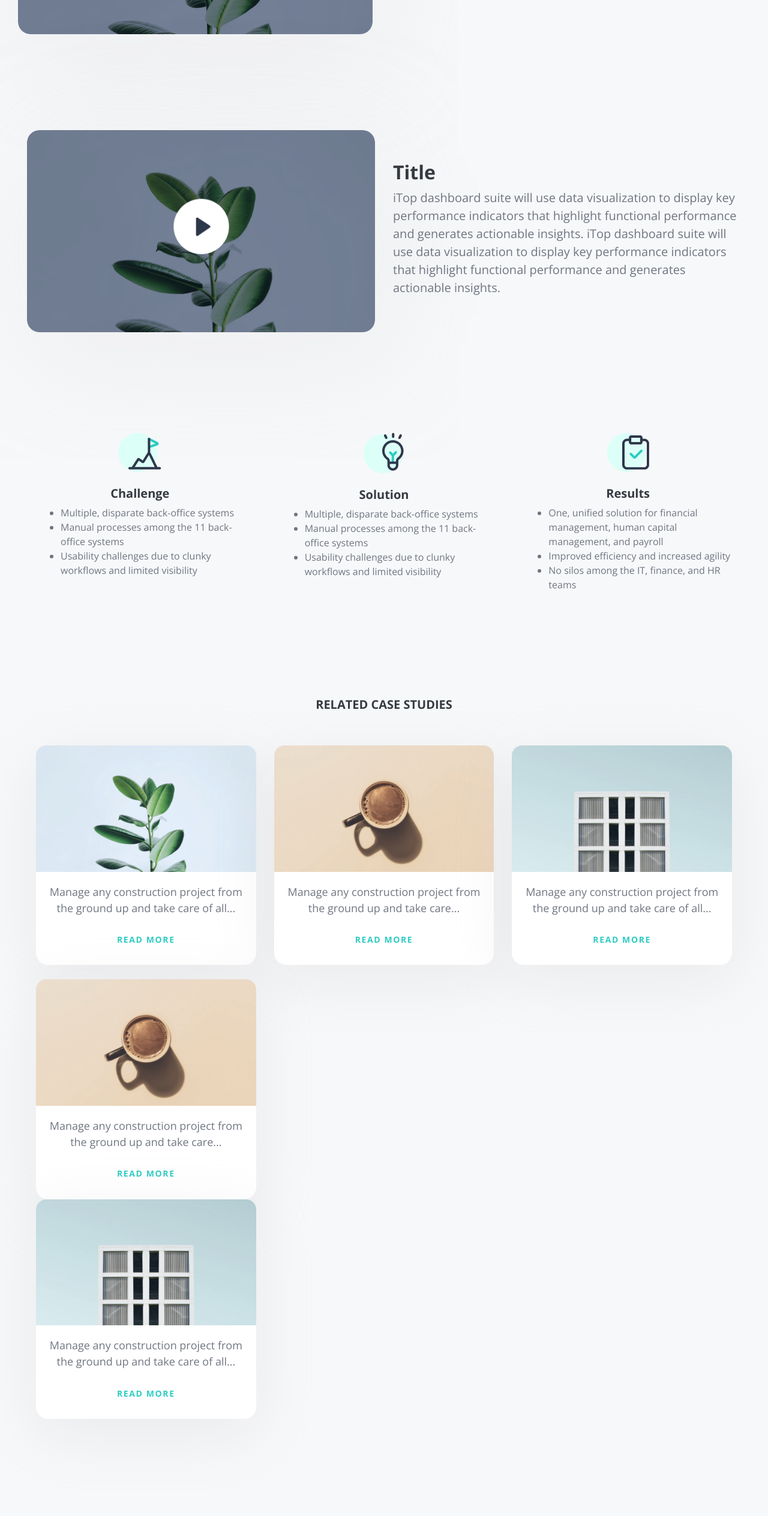
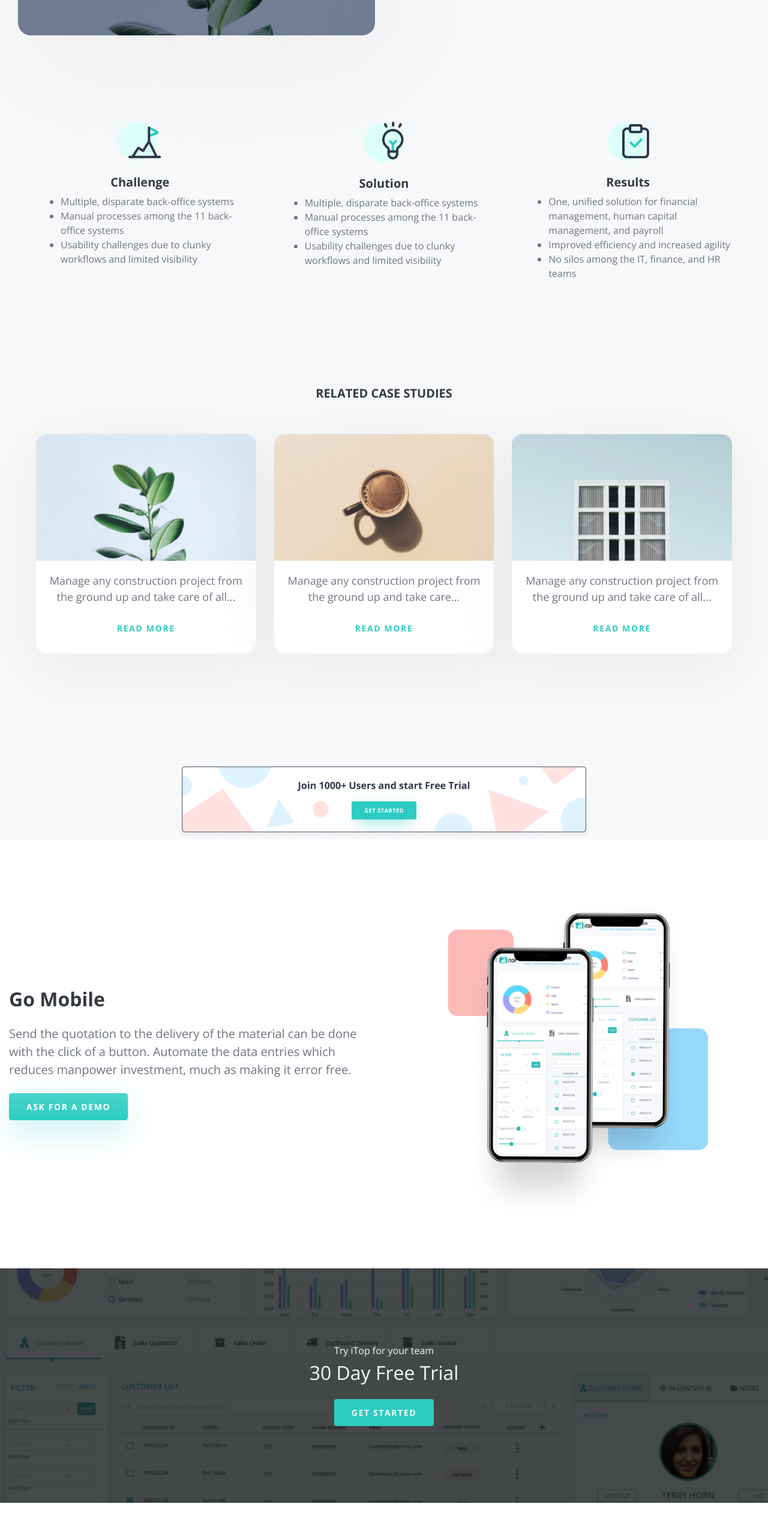
Before and after one commit to colartpix/itop-fe, a React (Create React App) app: page /casestudy in a window 1280 px wide. Shown: the part 1014-3542 px from the top of the page at 60% size. Built offline with nearby package versions, Linux system fonts and the light colour scheme.

Commit message:
commit for UI changes and responsiveness.

```diff
--- a/src/itop-components/Modals/signup.js
+++ b/src/itop-components/Modals/signup.js
@@ -13,7 +13,7 @@ const Signup = ({
             </div>
             <div className="padding-30">
                 <Row className="justify-content-md-center mb-5">
-                    <Col xs lg="6">
+                    <Col xs lg="6" sm={12}>
                         <Form.Group controlId="formBasicEmail">
                             <Form.Label>First Name</Form.Label>
                             <Form.Control type="text" placeholder="Enter First Name" />
@@ -30,7 +30,7 @@ const Signup = ({
                             </Form.Control>
                         </Form.Group>
                     </Col>
-                    <Col xs lg="6">
+                    <Col xs lg="6" sm={12}>
                         <Form.Group className="" controlId="formBasicPassword">
                             <Form.Label>Last Name</Form.Label>
                             <Form.Control type="text" placeholder="Last Name" />
--- a/src/scss/style.scss
+++ b/src/scss/style.scss
@@ -150,16 +150,34 @@ padding-left: 0px;
   .sectionpadding80 {
     padding: 20px 15px;
   }
+  .mobilepaddingtop{
+      padding-top: 25px;
+  }
+  .mobilepaddingbottom{
+      padding-bottom: 25px !important;
+  }
 }
 @media screen and (min-width: 576px) and (max-width: 767px){
   .sectionpadding80 {
     padding: 30px 15px;
+  }
+  .mobilepaddingtop{
+      padding-top: 25px;
+  }
+  .mobilepaddingbottom{
+      padding-bottom: 25px !important;
   }
 }
 
 @media screen and (min-width: 768px) and (max-width: 1024px){
   .sectionpadding80 {
     padding: 50px 15px;
+  }
+  .mobilepaddingtop{
+      padding-top: 25px;
+  }
+  .mobilepaddingbottom{
+      padding-bottom: 25px !important;
   }
 }
 @media screen and (min-width: 1025px) and (max-width: 1200px){
--- a/src/views/CaseStudy.js
+++ b/src/views/CaseStudy.js
@@ -21,13 +21,13 @@ const CaseStudy = ({
 
       <div className="container">
         <div className="sectionpadding80 row align-items-center justify-content-between">
-          <div className="col-lg-3">
+          <div className="col-lg-3 mobilepaddingtop mobilepaddingbottom">
             <h1 className="text-dark text-bold">Case Study</h1>
             <h1 className="text-dark text-bold">Title</h1>
             <h5 className="line-height-banner">Empower your company’s supply chanin management with iTop and allow it to functoin efficiently and cost effectively.</h5>
             <button className="btn btn-primary text-uppercase">read full story</button>
           </div>
-          <div className="col-lg-7"><img src={Rectangle_30} className="casestudybanner" /></div>
+          <div className="col-lg-7 mobilepaddingtop"><img src={Rectangle_30} className="casestudybanner " /></div>
 
         </div>
 
@@ -35,27 +35,15 @@ const CaseStudy = ({
       <div className="container-fluid bg-white">
         <div className="container sectionpadding80">
           <div className="row align-items-center justify-content-between">
-            <div className="col-lg-6"><img src={video} className="boximg" /></div>
+            <div className="col-lg-6"><img src={video} className="boximg w-100" /></div>
 
-            <div className="col-lg-6">
+            <div className="col-lg-6 mobilepaddingtop">
               <h2 className="text-dark text-bold">Title</h2>
               <h5 className="line-height-banner">iTop dashboard suite will use data visualization to display key performance indicators that highlight functional performance and generates actionable insights. iTop dashboard suite will use data visualization to display key performance indicators that highlight functional performance and generates actionable insights.</h5>
             </div>
           </div>
         </div>
-<div className="container-fluid bg-white">
-<div className="container sectionpadding80">
-  <Row className="align-items-center justify-content-between">
-  <Col xs={{ span:12, order: 'last' }} sm={{ span:12, order: 'last' }} lg={{ span:6, order: 'first' }}><img src={video} className="w-100 boximg mb-4" /></Col>
 
-    <Col xs={{ span:12, order: 'first' }} sm={{ span:12, order: 'first' }} lg={{ span:6, order: 'last' }} className="mb-4">
-      <h2 className="text-dark text-bold">Title</h2>
-      <h5 className="line-height-banner">iTop dashboard suite will use data visualization to display key performance indicators that highlight functional performance and generates actionable insights. iTop dashboard suite will use data visualization to display key performance indicators that highlight functional performance and generates actionable insights.</h5>
-    </Col>
-  </Row>
-</div>
-
-    </div>
 
       <div className="container-fluid py-5">
         <div className="container">
@@ -140,27 +128,10 @@ const CaseStudy = ({
                     </div>
                 </div>
               </div>
-              <div className="col-xxl-4 col-xl-4 col-lg-4 col-md-6 col-sm-12 col-xs-12">
-                <div className="card">
-                  <img src={Rectangle_31} className="card-img-top" alt="..." />
-                  <div className="card-body text-center">
-                    <p className="card-text">Manage any construction project from the ground up and take care...</p>
-                    <a href="#" className="btn custom-link">READ MORE</a>
-                  </div>
-                </div>
-              </div>
-              <div className="col-xxl-4 col-xl-4 col-lg-4 col-md-6 col-sm-12 col-xs-12">
-                <div className="card">
-                  <img src={Rectangle_32} className="card-img-top" alt="..." />
-                  <div className="card-body text-center">
-                    <p className="card-text">Manage any construction project from the ground up and take care of all...</p>
-                    <a href="#" className="btn custom-link">READ MORE</a>
-                  </div>
-                </div>
-              </div>
+
             </div>
           </div>
-          <div className="smallContainer sectionpadding80 pb-0">
+          <div className="smallContainer sectionpadding80 pb-0 mobilepaddingbottom">
             <img className="w-100" src={Banner} />
           </div>
         </div>
--- a/src/views/Contact.js
+++ b/src/views/Contact.js
@@ -13,7 +13,7 @@ const Contact = ({
     <>
       <div className="container">
         <div className="row align-items-center justify-content-between">
-          <div className="col-lg-3">
+          <div className="col-lg-3 mobilepaddingtop mobilepaddingbottom">
             <h1 className="text-dark text-bold">Contact us </h1>
             <h5 className="line-height-banner">Empower your company’s supply chanin management with iTop and allow it to functoin efficiently and cost effectively.</h5>
           </div>
--- a/src/views/Pricing.js
+++ b/src/views/Pricing.js
@@ -14,7 +14,7 @@ const Pricing = ({
 
       <div className="container padding-bottom-10">
         <div className="row align-items-center justify-content-between">
-          <div className="col-lg-3">
+          <div className="col-lg-3 mobilepaddingtop mobilepaddingbottom">
             <h1 className="text-dark text-bold">The right price </h1>
             <h1 className="text-dark text-bold">for you</h1>
             <h5 className="line-height-banner">Empower your company’s supply chanin management with iTop and allow it to functoin efficiently and cost effectively.</h5>
--- a/src/views/WhyWe.js
+++ b/src/views/WhyWe.js
@@ -8,6 +8,7 @@ import jambotronwhy from '../assets/jambotronwhy.png';
 import chartwhy from '../assets/chartwhy.png';
 import Banner from '../assets/Banner.png';
 import whybox from '../assets/whybox.png';
+import { Row, Col } from 'react-bootstrap'
 
 
 const WhyWe = ({
@@ -20,7 +21,7 @@ const WhyWe = ({
 
       <div className="container ">
         <div className="row align-items-center justify-content-between">
-          <div className="col-lg-3">
+          <div className="col-lg-3 mobilepaddingtop mobilepaddingbottom">
             <h1 className="text-dark text-bold">Why are we</h1>
             <h1 className="text-dark text-bold">different</h1>
             <h5 className="line-height-banner">Empower your company’s supply chanin management with iTop and allow it to functoin efficiently and cost effectively.</h5>
@@ -77,14 +78,19 @@ const WhyWe = ({
 
       <div className="container-fluid py-5">
         <div className="container sectionpadding80">
-          <div className="row align-items-center justify-content-between">
-            <div className="col-lg-6"><img src={chartwhy} className="boximg" /></div>
 
-            <div className="col-lg-6">
+
+
+          <Row className=" align-items-center justify-content-between">
+          <Col className="" xs={{ span:12, order: 'last' }} sm={{ span:12, order: 'last' }} lg={{ span:6, order: 'first' }}>
+            <img src={chartwhy} className="boximg w-100" />
+            </Col>
+
+            <Col className="mobilepaddingtop mobilepaddingbottom" xs={{ span:12, order: 'first' }} sm={{ span:12, order: 'first' }} lg={{ span:6, order: 'last' }}>
               <h2 className="text-dark text-bold">Customize purchase and stock records to suit our business needs</h2>
               <h5 className="line-height-banner">iTop dashboard suite will use data visualization to display key performance indicators that highlight functional performance and generates actionable insights. iTop dashboard suite will use data visualization to display key performance indicators that highlight functional performance and generates actionable insights.</h5>
-            </div>
-          </div>
+            </Col>
+          </Row>
         </div>
 
       </div>
--- a/src/views/landing.js
+++ b/src/views/landing.js
@@ -27,7 +27,7 @@ const Landing = ({
         <>
             <div className="container">
                 <div className="row align-items-center justify-content-between">
-                    <div className="col-lg-3">
+                    <div className="col-lg-3 mobilepaddingtop mobilepaddingbottom">
                         <h1 className="text-dark text-bold">Business.</h1>
                         <h1 className="text-dark text-bold">Made easy.</h1>
                         <h5 className="line-height-banner">A full array of IT solutions and complete customized application development solution</h5>
```
Also changed, not shown: src/views/Accounting.js (+18 -10 lines).
